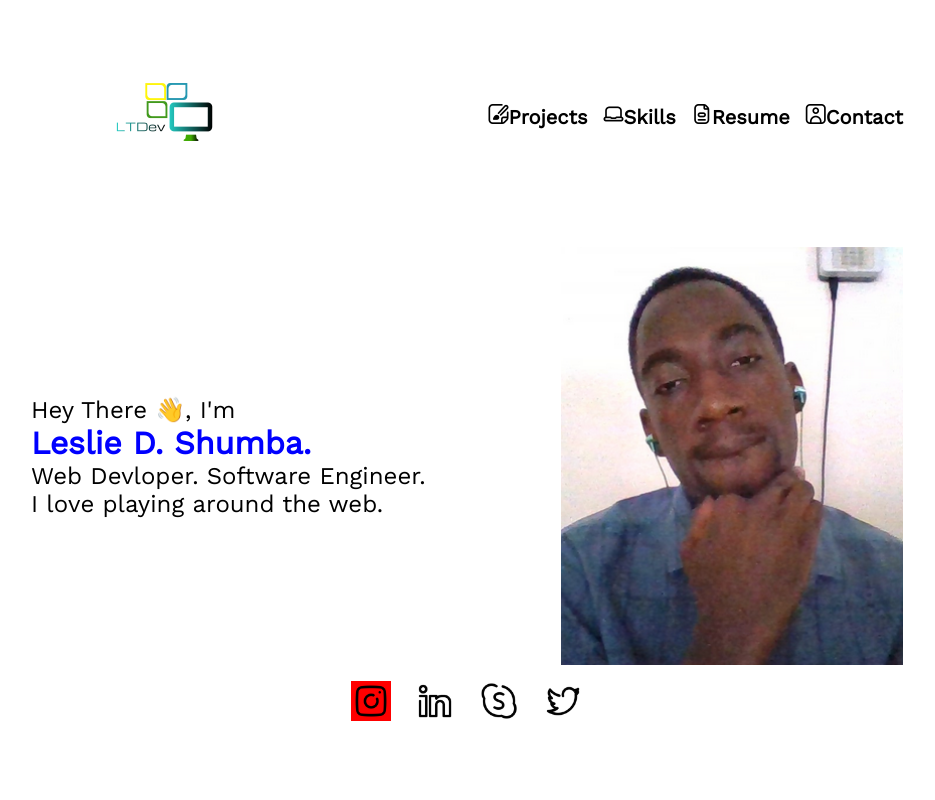
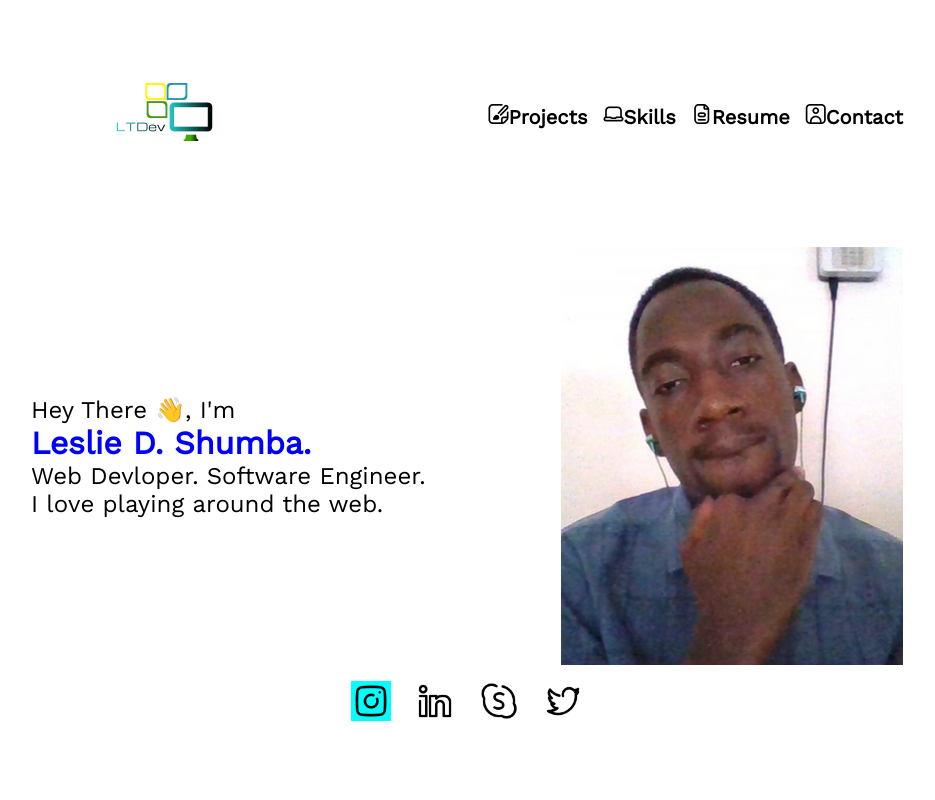
Before and after one commit to layan2k/portfolio, a React (Create React App) app: page / in a window 1280 px wide. In both pictures the pointer is over the picture 544 px from the left and 701 px from the top of the page. Shown: the top 800 px of the page, without its empty margins (173-1108 px from the left). Built offline with nearby package versions, Linux system fonts and the light colour scheme.

Commit message:
hover-color-change

```diff
--- a/src/components/common/social-contact/social-contact.css
+++ b/src/components/common/social-contact/social-contact.css
@@ -12,7 +12,7 @@
     height:40px;
 }
 .social-icon:hover{
-    background-color:red;
+    background-color:aqua;
 }
 
 @media only screen and (max-width:720px){
--- a/src/components/header/web/web.css
+++ b/src/components/header/web/web.css
@@ -15,7 +15,7 @@
     align-items:center;
 }
 .web-option a:hover{
-    color:red;
+    color:aqua;
 }
 .web-option a:active{
     color:lime;
```
